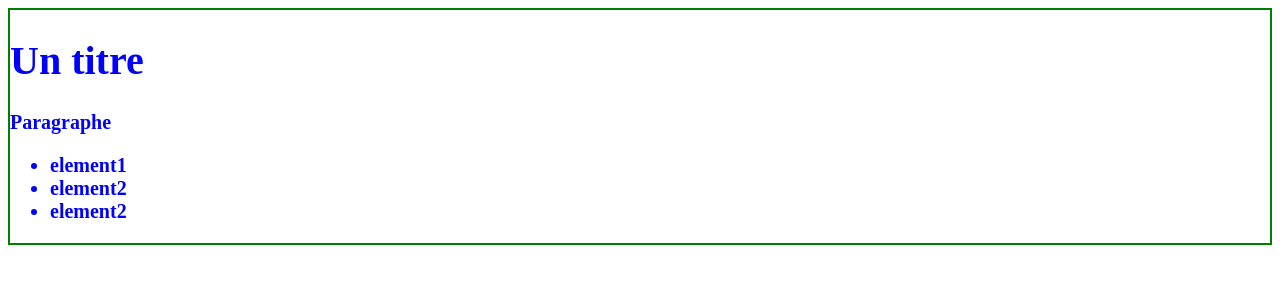
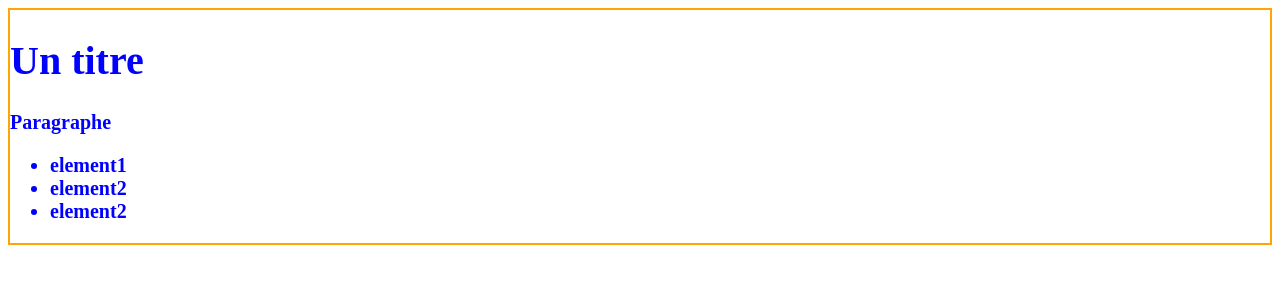
Before and after one commit to EHNWeb/testGitHub-Doranco, a plain HTML site: page index.html in a window 1280 px wide. Drawn offline with Linux system fonts and the light colour scheme.

Commit message:
Title: Modification Description: Modification css

```diff
--- a/style.css
+++ b/style.css
@@ -2,5 +2,5 @@ body {
     font-size: 20px;
     color: blue;
     font-weight: bold;
-    border: 2px solid green;
+    border: 2px solid orange;
 }
```
